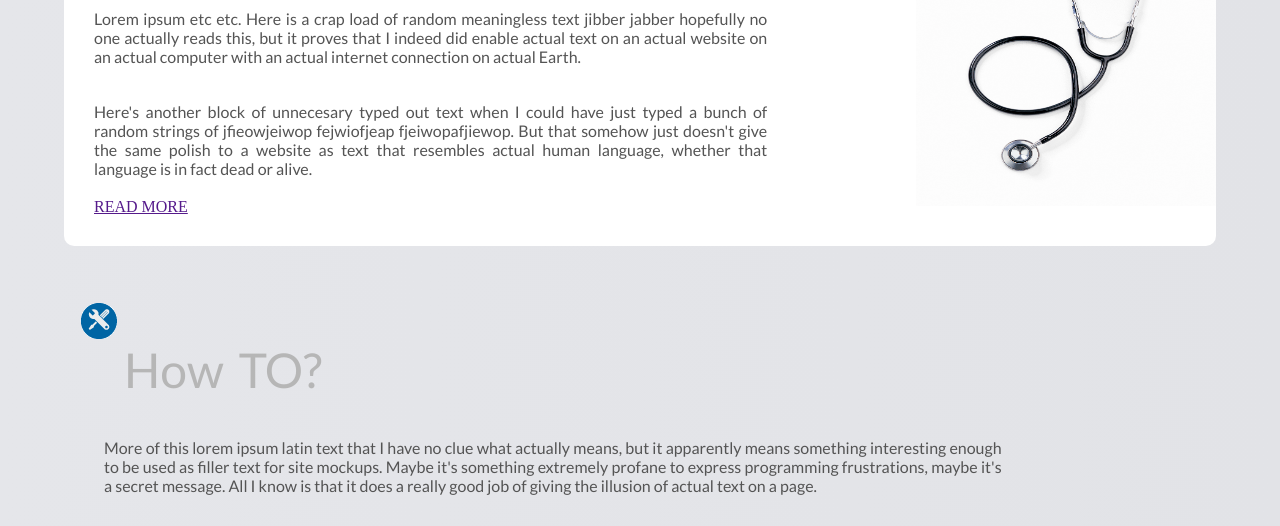
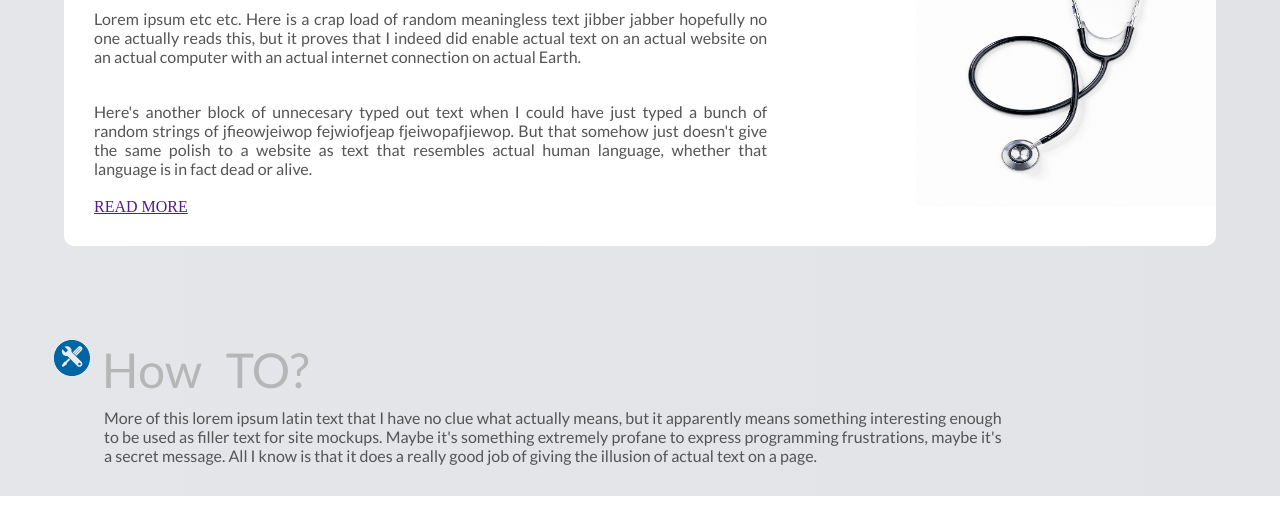
Before and after one commit to chelseamiller/frontenddev, a plain HTML site: page NextGen from PSD/index.html in a window 1280 px wide. Shown: the part 673-1199 px from the top of the page. After the commit the page ends 1169 px from the top, so only its background shows below. Drawn offline with Linux system fonts and the light colour scheme.

Commit message:
Realigned howto section

```diff
--- a/NextGen from PSD/CSS/main.css
+++ b/NextGen from PSD/CSS/main.css
@@ -186,15 +186,22 @@ p {
 	padding: 15px;
 }
 
+.howto .howtoheader {
+	float: left;
+	margin-left: -27px;
+}
+
 .howto #howtoicon {
-	float: left;
-	display: inline;
+	display: inline-block;
+	margin-bottom: 10px;
 }
 
 .howto h1 {
-	float: left;
-	margin-left: 5px;
+	display: inline-block;
+	text-align: left;
+	margin-left: 10px;
 	margin-right: 10px;
+	margin-bottom: 10px;
 }
 
 .howto p {
--- a/NextGen from PSD/index.html
+++ b/NextGen from PSD/index.html
@@ -36,8 +36,8 @@
 	</section>
 
 	<section class="howto">
-		<img class="screenicon" src=""/>
-		<img id="howtoicon" src="Images/howtoicon.png"/><h1>How</h1> <h1 id="howtoto">TO?</h1>
+
+		<span class="howtoheader"><img id="howtoicon" src="Images/howtoicon.png"/><h1>How</h1> <h1 id="howtoto">TO?</h1></span>
 		<p>More of this lorem ipsum latin text that I have no clue what actually means, but it apparently means something interesting enough to be used as filler text for site mockups.  Maybe it's something extremely profane to express programming frustrations, maybe it's a secret message.  All I know is that it does a really good job of giving the illusion of actual text on a page.</p>
 	</section>
 
```
